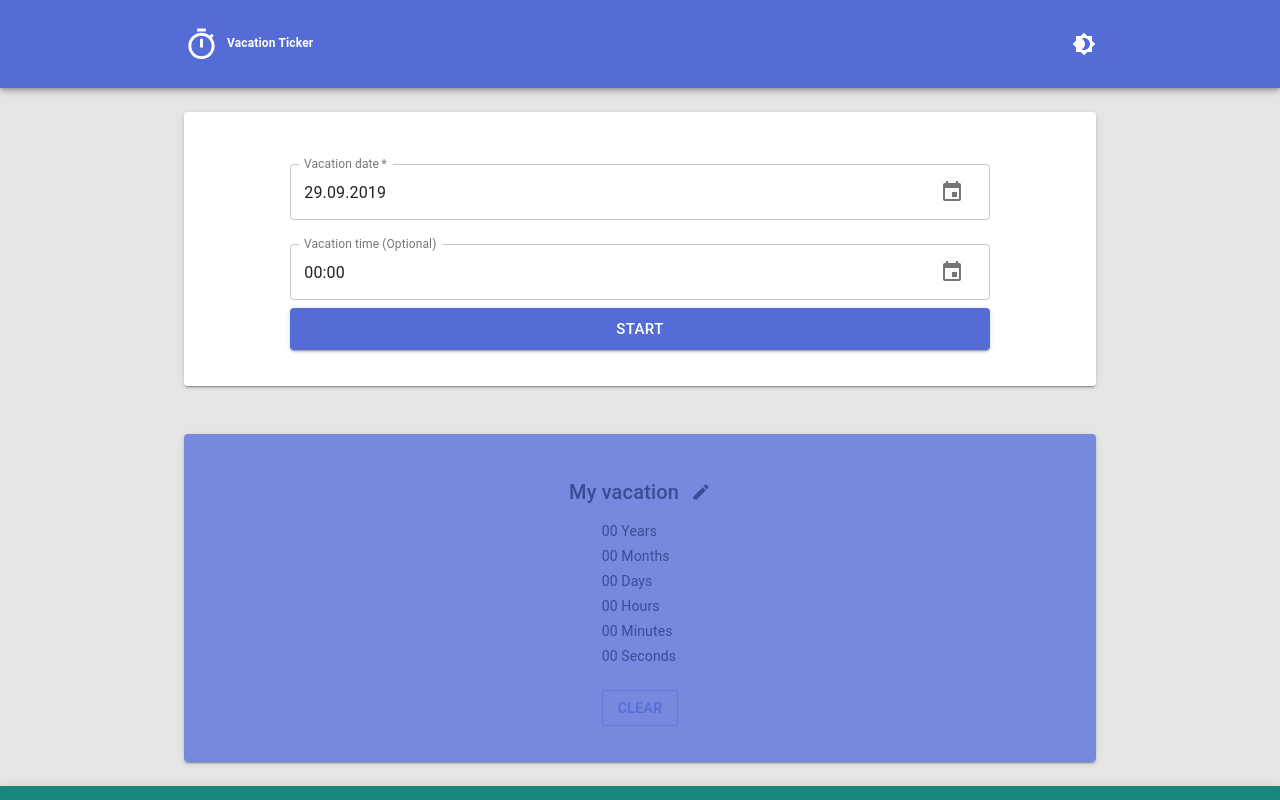
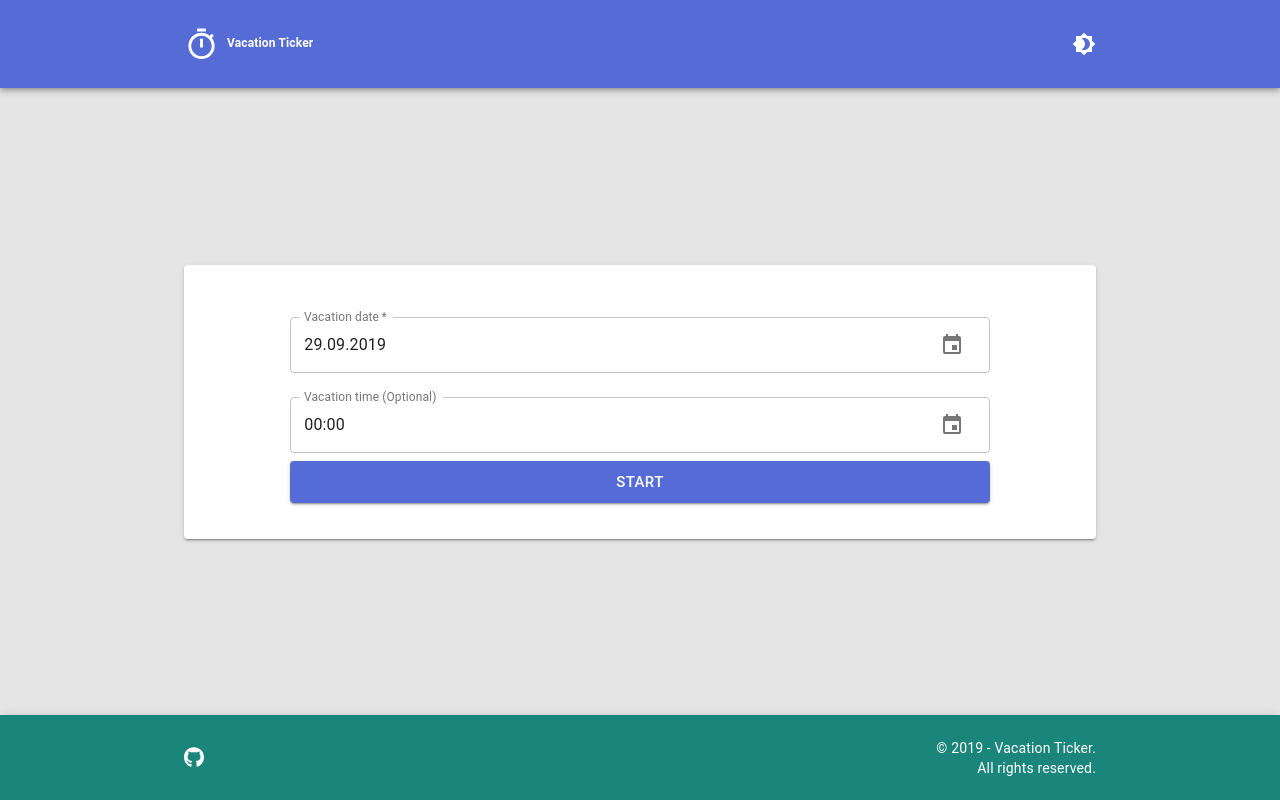
Before and after one commit to Cuuki/vacation-ticker, a Next.js app: page / in a window 1280 px wide. Built offline with nearby package versions, Linux system fonts and the light colour scheme.

Commit message:
feat(component/ticker): add basic countdown logic and condition display
issue #12

```diff
--- a/components/Countdown/Countdown.tsx
+++ b/components/Countdown/Countdown.tsx
@@ -117,6 +117,7 @@ class Countdown extends React.Component<CountdownProps, CountdownState> {
             </Paper>
           </Grid>
 
+          {startDate && (
             <Grid component="section" item xs={12}>
               <Paper {...paperAtts}>
                 <Box
@@ -134,6 +135,7 @@ class Countdown extends React.Component<CountdownProps, CountdownState> {
                 </Box>
               </Paper>
             </Grid>
+          )}
         </Grid>
       </>
     );
--- a/components/Countdown/CountdownTicker/CountdownTicker.tsx
+++ b/components/Countdown/CountdownTicker/CountdownTicker.tsx
@@ -2,6 +2,10 @@ import PropTypes from 'prop-types';
 import Box from '@material-ui/core/Box';
 import Typography from '@material-ui/core/Typography';
 import Button from '@material-ui/core/Button';
+import differenceInSeconds from 'date-fns/differenceInSeconds';
+// import differenceInDays from 'date-fns/differenceInDays';
+import differenceInMonths from 'date-fns/differenceInMonths';
+import differenceInYears from 'date-fns/differenceInYears';
 
 interface TickerProps {
   startDate: boolean | Date;
@@ -9,29 +13,92 @@ interface TickerProps {
 
 const CountdownTicker: React.FC<TickerProps> = props => {
   const {startDate} = props;
-  console.log(startDate);
+
+  let years = 0;
+  let months = 0;
+  let days = 0;
+  let hours = 0;
+  let minutes = 0;
+  let seconds = 0;
+
+  if (startDate) {
+    const startDateAsDate = startDate as Date;
+    const currentDate: Date = new Date();
+
+    const diffInMonths = differenceInMonths(startDateAsDate, currentDate);
+    const diffInYears = differenceInYears(startDateAsDate, currentDate);
+    const diffInSec = differenceInSeconds(startDateAsDate, currentDate);
+
+    // const daysInSec = 60 * 60 * 24;
+    // const daysUntilRaw = diffInSec / daysInSec;
+    let yearsUntil = years;
+    let monthsUntil = months;
+
+    if (diffInYears > 0 || diffInMonths > 0) {
+      // const diffInDays = differenceInDays(startDateAsDate, currentDate);
+
+      // Determine how many full years we have
+      // Determine how many days are in each year
+      // Determine how many days are left -> these are for the months
+      // If leap year then year has 366 otherwise 365
+
+      // Determine how many months the days form by using average from days in year
+
+      if (diffInYears) {
+        yearsUntil = diffInYears;
+      }
+
+      if (diffInMonths) {
+        monthsUntil = diffInMonths;
+      }
+    }
+
+    const secUntil = Math.floor(diffInSec % 60);
+    const minUntil = Math.floor((diffInSec / 60) % 60);
+    const hoursUntil = Math.floor((diffInSec / (60 * 60)) % 24);
+    const daysUntil = Math.floor(diffInSec / (60 * 60 * 24));
+
+    seconds = secUntil;
+    minutes = minUntil;
+    hours = hoursUntil;
+    days = daysUntil;
+    months = monthsUntil;
+    years = yearsUntil;
+  }
 
   return (
     <>
       <Box mb={3} fontFamily="Monospace">
+        {years > 0 && (
           <Typography component="p" variant="body2" gutterBottom>
-          00 Years
+            {years} Years
           </Typography>
+        )}
+        {months > 0 && (
           <Typography component="p" variant="body2" gutterBottom>
-          00 Months
+            {months} Months
           </Typography>
+        )}
+        {days > 0 && (
           <Typography component="p" variant="body2" gutterBottom>
-          00 Days
+            {days} Days
           </Typography>
+        )}
+        {hours > 0 && (
           <Typography component="p" variant="body2" gutterBottom>
-          00 Hours
+            {hours} Hours
           </Typography>
+        )}
+        {minutes > 0 && (
           <Typography component="p" variant="body2" gutterBottom>
-          00 Minutes
+            {minutes} Minutes
           </Typography>
+        )}
+        {seconds > 0 && (
           <Typography component="p" variant="body2">
-          00 Seconds
+            {seconds} Seconds
           </Typography>
+        )}
       </Box>
       <Button variant="outlined" color="primary">
         Clear
--- a/package.json
+++ b/package.json
@@ -29,7 +29,7 @@
     "@types/react": "16.9.2",
     "@types/react-dom": "16.9.0",
     "@types/styled-components": "^4.1.18",
-    "date-fns": "^2.0.0-beta.5",
+    "date-fns": "^2.4.1",
     "eslint-import-resolver-babel-module": "^5.1.0",
     "next": "^9.0.6",
     "polished": "^3.4.1",
```
Also changed, not shown: 1 other file (tests, documents, lock files or other folders). Lines whose indentation alone changed are shown as unchanged.
